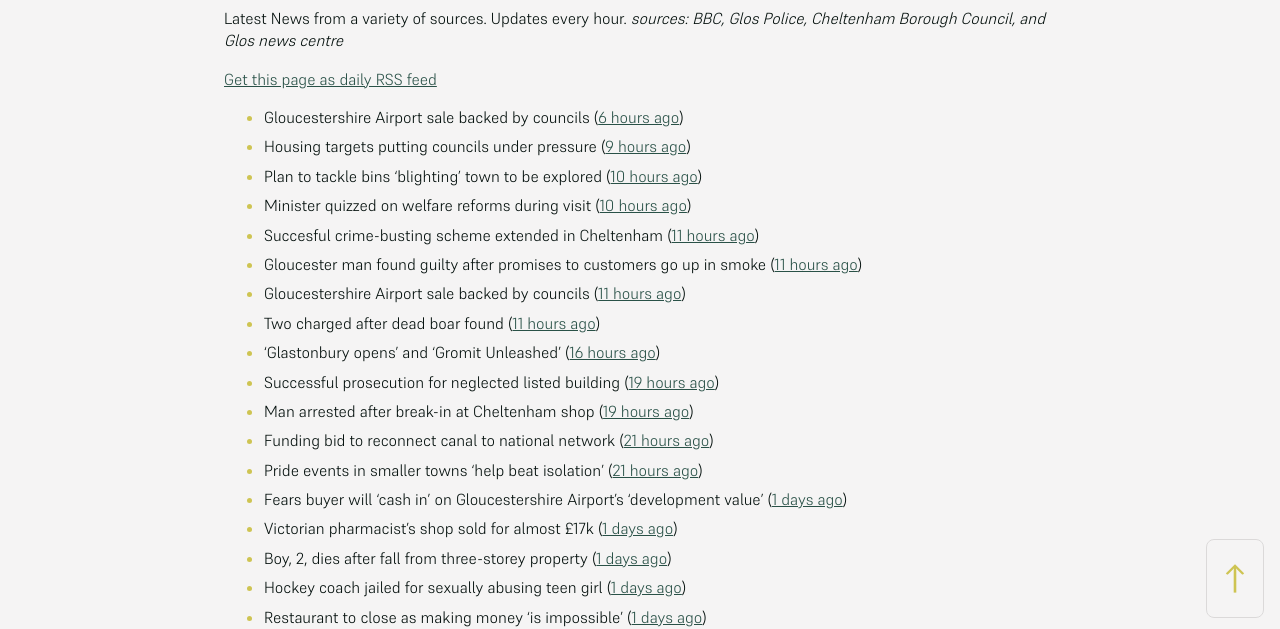
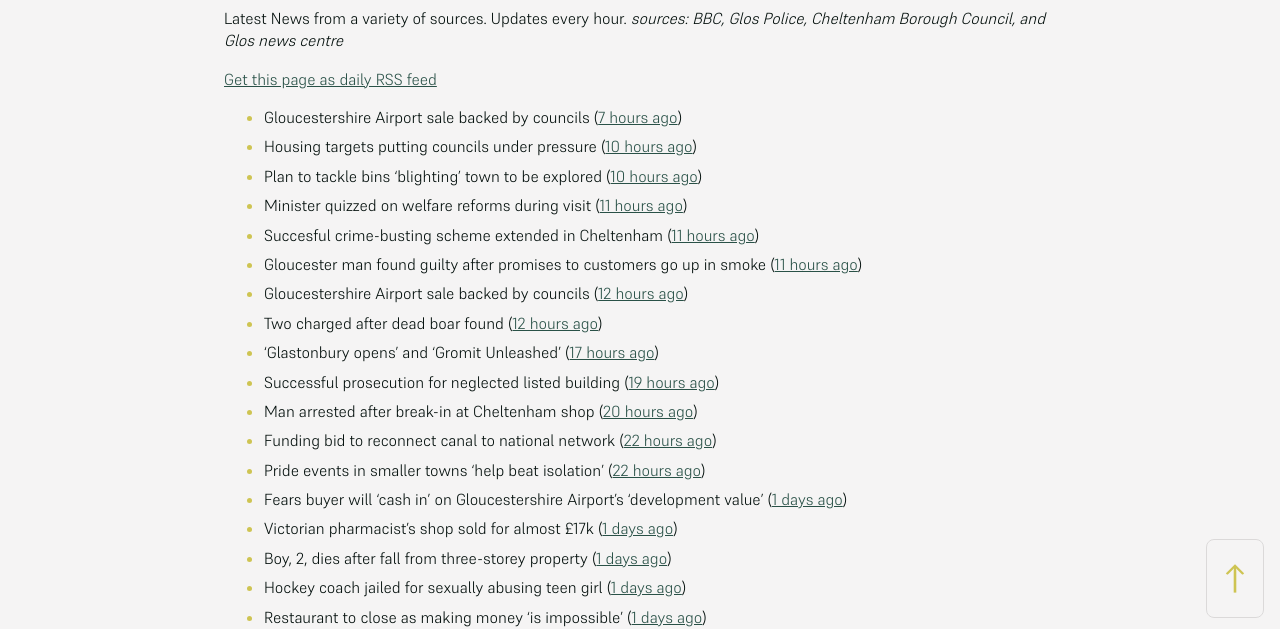
Before and after one commit to mat-0/cheltenham-open-data, a Jekyll site: the page built from _pages/news.md, in a window 1280 px wide. Shown: the part 266-895 px from the top of the page. Built offline with Jekyll 4.4.1, drawn with Linux system fonts in a browser that asks for light colours.

Commit message:
Updated 2025-06-27 03:22:43

```diff
--- a/_pages/news.md
+++ b/_pages/news.md
@@ -12,19 +12,19 @@ _sources: BBC, Glos Police, Cheltenham Borough Council, and Glos news centre_
 [Get this page as daily RSS feed](/daily.rss)
 
 <!-- news_marker starts -->
-- Gloucestershire Airport sale backed by councils ([6 hours ago](https://gloucesternewscentre.co.uk/gloucestershire-airport-sale-backed-by-councils/))
-- Housing targets putting councils under pressure ([9 hours ago](https://www.bbc.com/news/articles/c3en9q19k03o))
+- Gloucestershire Airport sale backed by councils ([7 hours ago](https://gloucesternewscentre.co.uk/gloucestershire-airport-sale-backed-by-councils/))
+- Housing targets putting councils under pressure ([10 hours ago](https://www.bbc.com/news/articles/c3en9q19k03o))
 - Plan to tackle bins 'blighting' town to be explored ([10 hours ago](https://www.bbc.com/news/articles/c98j40dy0mlo))
-- Minister quizzed on welfare reforms during visit ([10 hours ago](https://www.bbc.com/news/articles/cd6g58we454o))
+- Minister quizzed on welfare reforms during visit ([11 hours ago](https://www.bbc.com/news/articles/cd6g58we454o))
 - Succesful crime-busting scheme extended in Cheltenham ([11 hours ago](https://gloucesternewscentre.co.uk/succesful-crime-busting-scheme-extended-in-cheltenham/))
 - Gloucester man found guilty after promises to customers go up in smoke ([11 hours ago](https://gloucesternewscentre.co.uk/gloucester-man-found-guilty-after-promises-to-customers-go-up-in-smoke/))
-- Gloucestershire Airport sale backed by councils ([11 hours ago](https://www.cheltenham.gov.uk/news/article/3024/gloucestershire_airport_sale_backed_by_councils))
-- Two charged after dead boar found ([11 hours ago](https://www.bbc.com/news/articles/cwykjzgjyrno))
-- 'Glastonbury opens' and 'Gromit Unleashed' ([16 hours ago](https://www.bbc.com/news/articles/cx2g8xvd4qdo))
+- Gloucestershire Airport sale backed by councils ([12 hours ago](https://www.cheltenham.gov.uk/news/article/3024/gloucestershire_airport_sale_backed_by_councils))
+- Two charged after dead boar found ([12 hours ago](https://www.bbc.com/news/articles/cwykjzgjyrno))
+- 'Glastonbury opens' and 'Gromit Unleashed' ([17 hours ago](https://www.bbc.com/news/articles/cx2g8xvd4qdo))
 - Successful prosecution for neglected listed building ([19 hours ago](https://gloucesternewscentre.co.uk/successful-prosecution-for-neglected-listed-building/))
-- Man arrested after break-in at Cheltenham shop ([19 hours ago](https://gloucesternewscentre.co.uk/man-arrested-after-break-in-at-cheltenham-shop/))
-- Funding bid to reconnect canal to national network ([21 hours ago](https://www.bbc.com/news/articles/cgmw1werzneo))
-- Pride events in smaller towns 'help beat isolation' ([21 hours ago](https://www.bbc.com/news/articles/c24v5vqj8dro))
+- Man arrested after break-in at Cheltenham shop ([20 hours ago](https://gloucesternewscentre.co.uk/man-arrested-after-break-in-at-cheltenham-shop/))
+- Funding bid to reconnect canal to national network ([22 hours ago](https://www.bbc.com/news/articles/cgmw1werzneo))
+- Pride events in smaller towns 'help beat isolation' ([22 hours ago](https://www.bbc.com/news/articles/c24v5vqj8dro))
 - Fears buyer will ‘cash in’ on Gloucestershire Airport’s ‘development value’ ([1 days ago](https://gloucesternewscentre.co.uk/fears-buyer-will-cash-in-on-gloucestershire-airports-development-value/))
 - Victorian pharmacist's shop sold for almost £17k ([1 days ago](https://www.bbc.com/news/articles/c3w41xw4ygwo))
 - Boy, 2, dies after fall from three-storey property ([1 days ago](https://www.bbc.com/news/articles/crmvj3p192ko))
```
Also changed, not shown: _data/flood.json (+5 -27 lines), index.md (+5 -5 lines).
